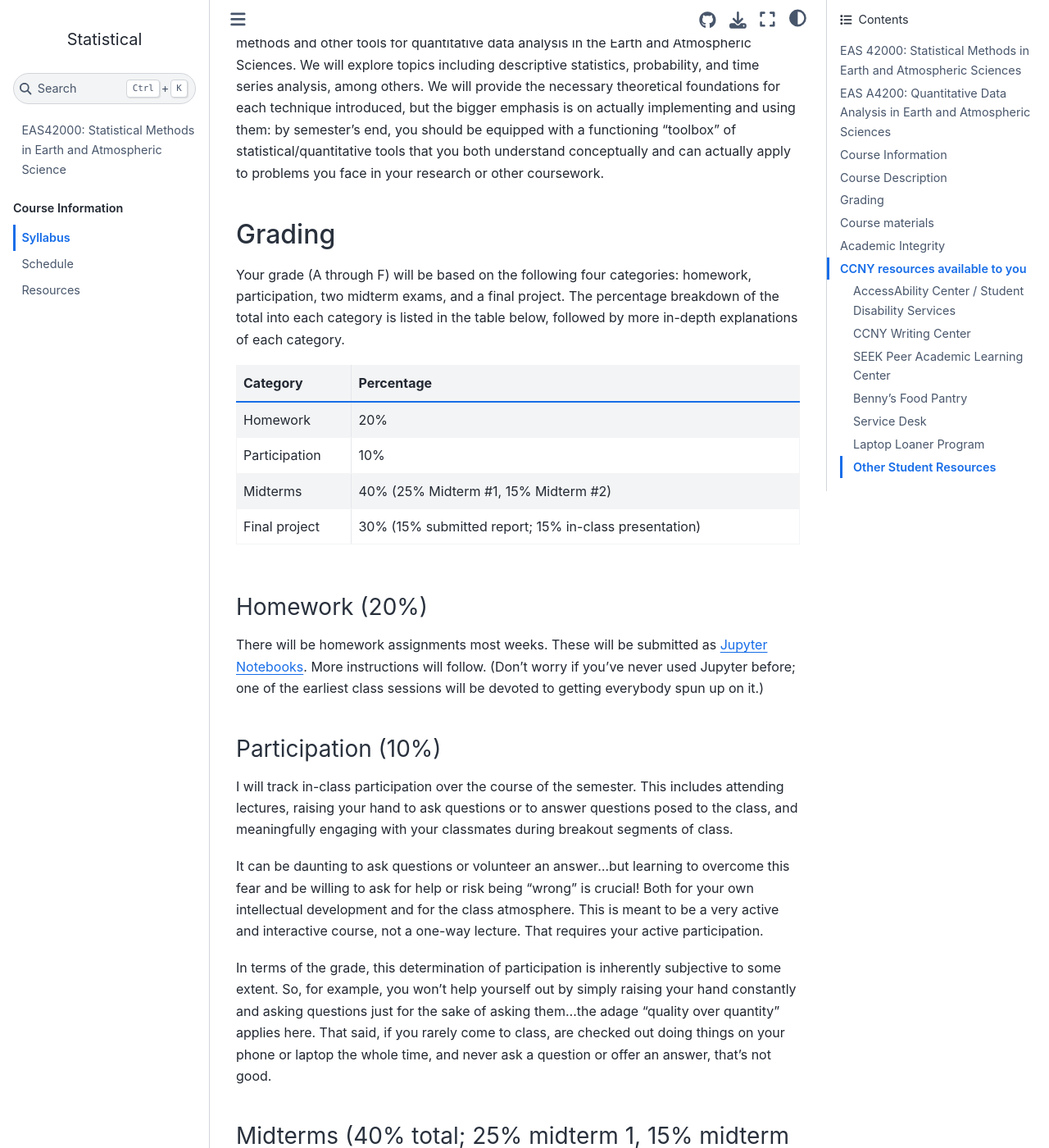
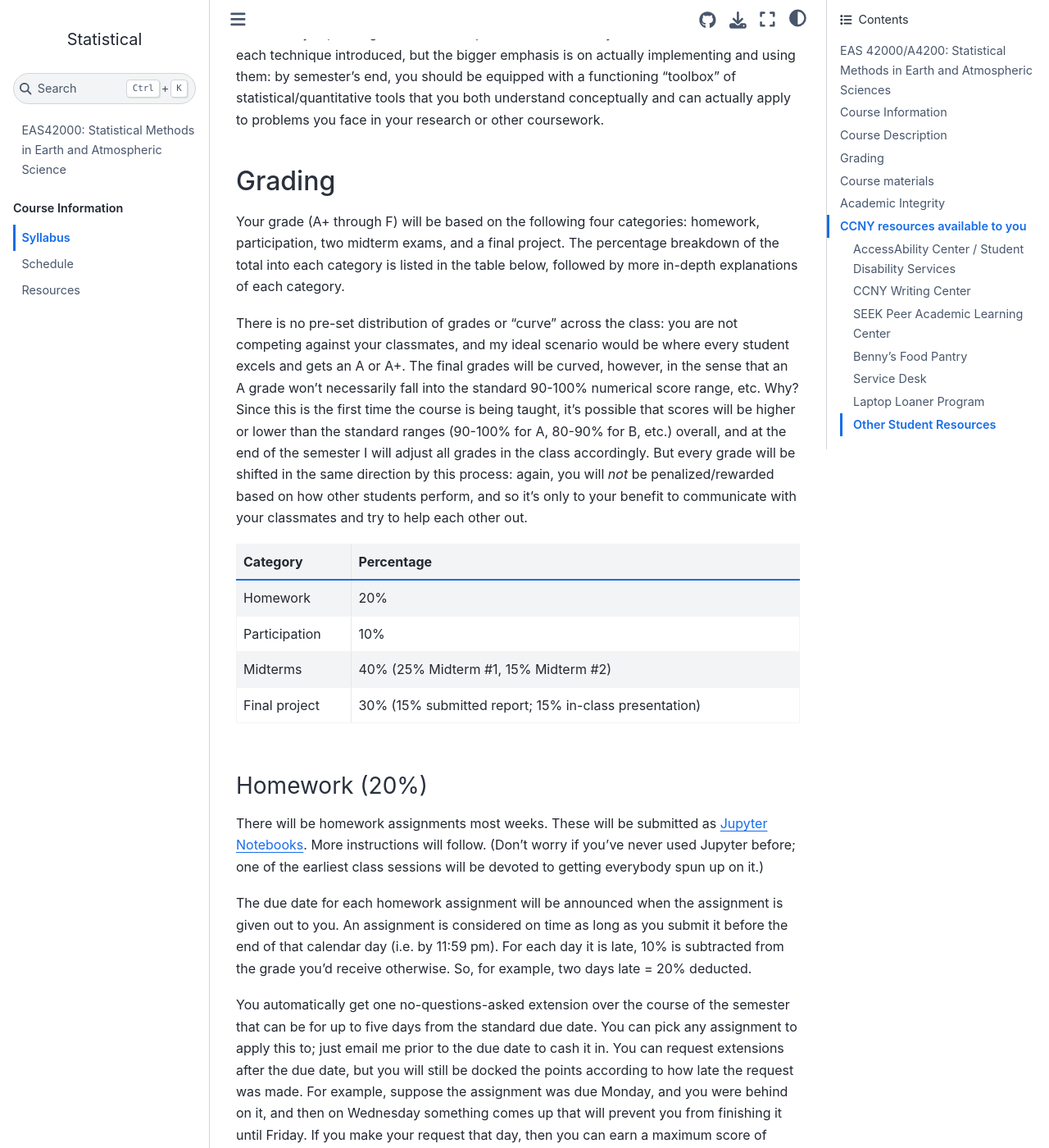
Before and after one commit to spencerahill/stat-methods-course, a Jupyter Book: the page built from info/syllabus.md, in a window 1280 px wide and 1400 px high, scrolled down 1013 px. Shown: the whole window at 82% size. Built offline with Jupyter Book 1.0.4 settings and Sphinx 7.4.7 and the Sphinx Book theme 1.1.4, drawn with Linux system fonts in a browser that asks for light colours; pages that are not in the unit, such as notebooks, are missing from menus; some of the changed text lies outside the part shown.

Commit message:
complete tentative schedule; update syllabus re: HW

````diff
--- a/info/syllabus.md
+++ b/info/syllabus.md
@@ -1,28 +1,25 @@
 # Syllabus
 
-## EAS 42000: Statistical Methods in Earth and Atmospheric Sciences
-
-## EAS A4200: Quantitative Data Analysis in Earth and Atmospheric Sciences
-
-Note that, although the undergraduate (42000) and Master's (A4200) sections of this course have different names ("Statistical Methods" and "Quantitative Data Analysis" respectively), the two are taught together and other than the title are completely identical.
+## EAS 42000/A4200: Statistical Methods in Earth and Atmospheric Sciences
+Note that, although the undergraduate (42000) and Master's (A4200) sections of this course have different names ("Statistical Methods" and "Quantitative Data Analysis" respectively), the two are taught together and other than the title are completely identical.  For brevity I'll refer to both just as "Statistical Methods in Earth and Atmospheric Sciences."
 
 [The class is also cross-listed in the CUNY Graduate Center [Department of Earth and Environmental Sciences](https://www.gc.cuny.edu/earth-and-environmental-sciences) (as EES 79903-45781) for their Ph.D. students, but as of writing this there are no students enrolled this semester that way.]
+
 ## Course Information
-
 - **Class Times**: Mondays and Wednesdays, 2:00-3:15pm; full schedule [here](./schedule).
 - **Location**: Marshak 829.  This is a very large computer lab; please sit in the first two rows on the left-hand-side (when facing the front of the room).  It also tends to be very cold, and I can't control the temperature...consider bringing a sweatshirt!
 - **Course Website**: [https://spencerahill.github.io/stat-methods-course](https://spencerahill.github.io/stat-methods-course)
 - **Instructor**: [Spencer Hill](https://www.ccny.cuny.edu/profiles/spencer-hill), Assistant Professor, CCNY Dept. of Earth and Atmospheric Sciences
 - **Email**: [shill1@ccny.cuny.edu](mailto:shill1@ccny.cuny.edu)
-- **Office Hours**: Mondays and Wednesdays, from just after class to 4:30pm, and by appointment, Marshak 733.
+- **Office Hours**: Mondays and Tuesdays, 3:30 to 4:30pm, and by appointment, Marshak 733.
 
 ## Course Description
-
 This course aims to provide you with a comprehensive understanding of statistical methods and other tools for quantitative data analysis in the Earth and Atmospheric Sciences.  We will explore topics including descriptive statistics, probability, and time series analysis, among others.  We will provide the necessary theoretical foundations for each technique introduced, but the bigger emphasis is on actually implementing and using them: by semester's end, you should be equipped with a functioning "toolbox" of statistical/quantitative tools that you both understand conceptually and can actually apply to problems you face in your research or other coursework.
 
 ## Grading
+Your grade (A+ through F) will be based on the following four categories: homework, participation, two midterm exams, and a final project.  The percentage breakdown of the total into each category is listed in the table below, followed by more in-depth explanations of each category.
 
-Your grade (A through F) will be based on the following four categories: homework, participation, two midterm exams, and a final project.  The percentage breakdown of the total into each category is listed in the table below, followed by more in-depth explanations of each category.
+There is no pre-set distribution of grades or "curve" across the class: you are not competing against your classmates, and my ideal scenario would be where every student excels and gets an A or A+.  The final grades will be curved, however, in the sense that an A grade won't necessarily fall into the standard 90-100% numerical score range, etc.  Why?  Since this is the first time the course is being taught, it's possible that scores will be higher or lower than the standard ranges (90-100% for A, 80-90% for B, etc.) overall, and at the end of the semester I will adjust all grades in the class accordingly.  But every grade will be shifted in the same direction by this process: again, you will *not* be penalized/rewarded based on how other students perform, and so it's only to your benefit to communicate with your classmates and try to help each other out.
 
 ```{list-table}
 :header-rows: 1
@@ -43,12 +40,21 @@ Your grade (A through F) will be based on the following four categories: homewor
 ### Homework (20%)
 There will be homework assignments most weeks.  These will be submitted as [Jupyter Notebooks](https://jupyter.org/).  More instructions will follow.  (Don't worry if you've never used Jupyter before; one of the earliest class sessions will be devoted to getting everybody spun up on it.)
 
+The due date for each homework assignment will be announced when the assignment is given out to you.  An assignment is considered on time as long as you submit it before the end of that calendar day (i.e. by 11:59 pm).  For each day it is late, 10% is subtracted from the grade you'd receive otherwise.  So, for example, two days late = 20% deducted.
+
+You automatically get one no-questions-asked extension over the course of the semester that can be for up to five days from the standard due date.  You can pick any assignment to apply this to; just email me prior to the due date to cash it in.  You can request extensions after the due date, but you will still be docked the points according to how late the request was made.  For example, suppose the assignment was due Monday, and you were behind on it, and then on Wednesday something comes up that will prevent you from finishing it until Friday.  If you make your request that day, then you can earn a maximum score of 80%.
+
+For extensions after this "freebie", please email me or talk to me before/after class or during office hours *as soon as possible*, including an explanation for why you need it.  These will be considered on a case-by-case basis.  I ask that you act in good faith, and only request one when there are genuinely circumstances beyond your control (illness, emergency), rather than you just got kind of busy that week.  In return, I promise to listen to all of your requests in good faith!  Don't forget that all the assignments *combined* are only worth 20% of your grade...one bad score won't wreck you.
+
+
 ### Participation (10%)
 I will track in-class participation over the course of the semester.  This includes attending lectures, raising your hand to ask questions or to answer questions posed to the class, and meaningfully engaging with your classmates during breakout segments of class.
 
 It can be daunting to ask questions or volunteer an answer...but learning to overcome this fear and be willing to ask for help or risk being "wrong" is crucial!  Both for your own intellectual development and for the class atmosphere.  This is meant to be a very active and interactive course, not a one-way lecture.  That requires your active participation.
 
 In terms of the grade, this determination of participation is inherently subjective to some extent.  So, for example, you won't help yourself out by simply raising your hand constantly and asking questions just for the sake of asking them...the adage "quality over quantity" applies here.  That said, if you rarely come to class, are checked out doing things on your phone or laptop the whole time, and never ask a question or offer an answer, that's not good.
+
+Note that I see this primarily as an opportunity to bump grades slightly up (from say a B+ to an A-), not down.  At the end of the day, if you get excellent scores on your assignments, midterms, and final project, but don't participate all that much, I wouldn't bump your grade down on that basis alone.  More realistic is if you did say B-grade
 
 ### Midterms (40% total; 25% midterm 1, 15% midterm 2)
 There will be two midterms, the first covering material from roughly the first 60% of the semester, and the second covering roughly the remaining 40% (and only that 40%; the second exam is not cumulative).  These will be open-note but in-person, pencil-and-paper *only* exams (no calculators, computers, phones, etc.).
@@ -105,7 +111,7 @@ We live now firmly in the "ChatGPT" era.  There's no getting around it.
 
 Specifically for this course on Statistical **Methods**---where we're building up a toolkit of techniques you can use in your research and other courses---ChatGPT represents in some ways a master tool, a way to very rapidly learn about new tools, or clarify confusion about one or the other, or generate code that helps you implement a new one.  Moreover, ChatGPT and related models will only get better as we move into the future, making them more and more powerful.  It's not hard to imagine a future, even within the next few years, where even highly technical work like research in the Earth Sciences becomes more than anything simply telling an LLM what you want it to do.
 
-Setting that aside and returning to the present, for learning and teaching this presents a double-edged sword.  On the one hand, I encourage you to use ChatGPT in whatever capacity that is helpful to your **learning**.  In fact there will be some class time during the semester devoted specifically to teaching you how to use it effectively.  On the other hand, in this and other courses, having a tool that can churn out a decent essay, spit out the computer code, or solve the calculation you've been assigned, can be a serious crutch.  You simply will not learn the material if you just ask ChatGPT to do it for you.
+Setting that aside and returning to the present, for learning and teaching this presents a double-edged sword.  On the one hand, I encourage you to use ChatGPT in whatever capacity that is helpful to your **learning**.  In fact there will be some class time during the semester devoted specifically to teaching you how to use it effectively.  On the other hand, in this and other courses, having a tool that can churn out a decent essay, spit out the computer code, or solve the calculation you've been assigned, can be a serious crutch.  You simply will not learn the material if you just ask ChatGPT to do it for you.  (One potentially useful indicator that it's becoming a crutch is: (a) you use ChatGPT on your homework assignments AND (b) you score much worse on the in-class, pencil-and-paper midterms than you do on the homework assignments.)
 
 For those reasons, I will permit and even encourage you to use ChatGPT in any assignments I give you.   And I'm not going to ask you to disclose if you used it, or if you worked with another student (which you're always free to do), etc.  (This does not apply to in-class exams, quizzes, etc. for which I will explicitly state that you are not to use it.)
 
````
Also changed, not shown: info/schedule.md (+33 -33 lines), 1 other file.
